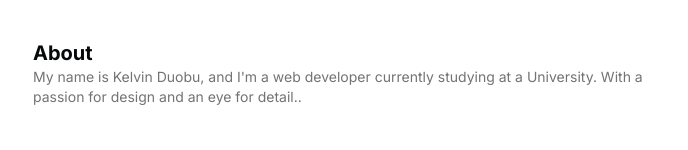
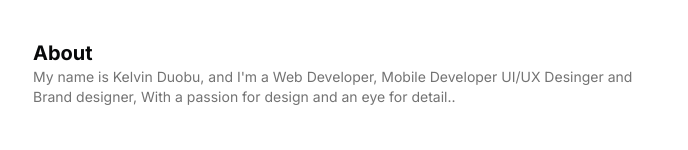
Before and after one commit to khaekelvin/king, a Next.js app: page / in a window 1280 px wide. Shown: the part 203-353 px from the top of the page, without its empty margins (295-983 px from the left). Built offline with nearby package versions, Linux system fonts and the light colour scheme.

Commit message:
update resume summary to include additional skills and clarify expertise

```diff
--- a/src/data/resume.tsx
+++ b/src/data/resume.tsx
@@ -9,7 +9,7 @@ export const DATA = {
   locationLink: "https://www.google.com/maps/place/ghana",
   description: "Web Developer | UI/UX Designer | Graphic Designer",
   summary:
-    "My name is Kelvin Duobu, and I'm a web developer currently studying at a University. With a passion for design and an eye for detail..",
+    "My name is Kelvin Duobu, and I'm a Web Developer, Mobile Developer UI/UX Desinger and Brand designer, With a passion for design and an eye for detail..",
   // avatarUrl: "/skull.gif",
   avatarUrl: "/gog.JPG",
   skills: [
```
